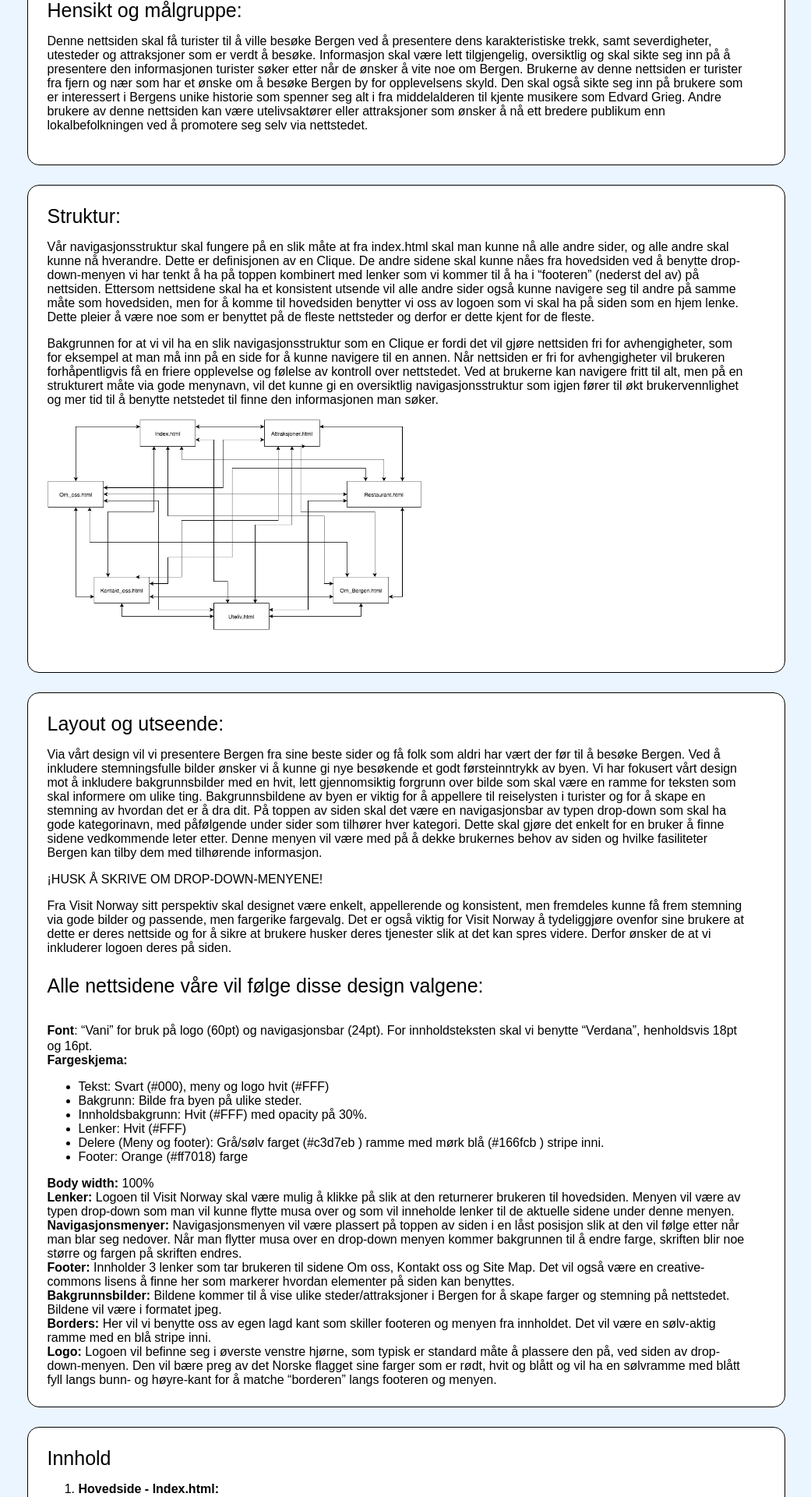
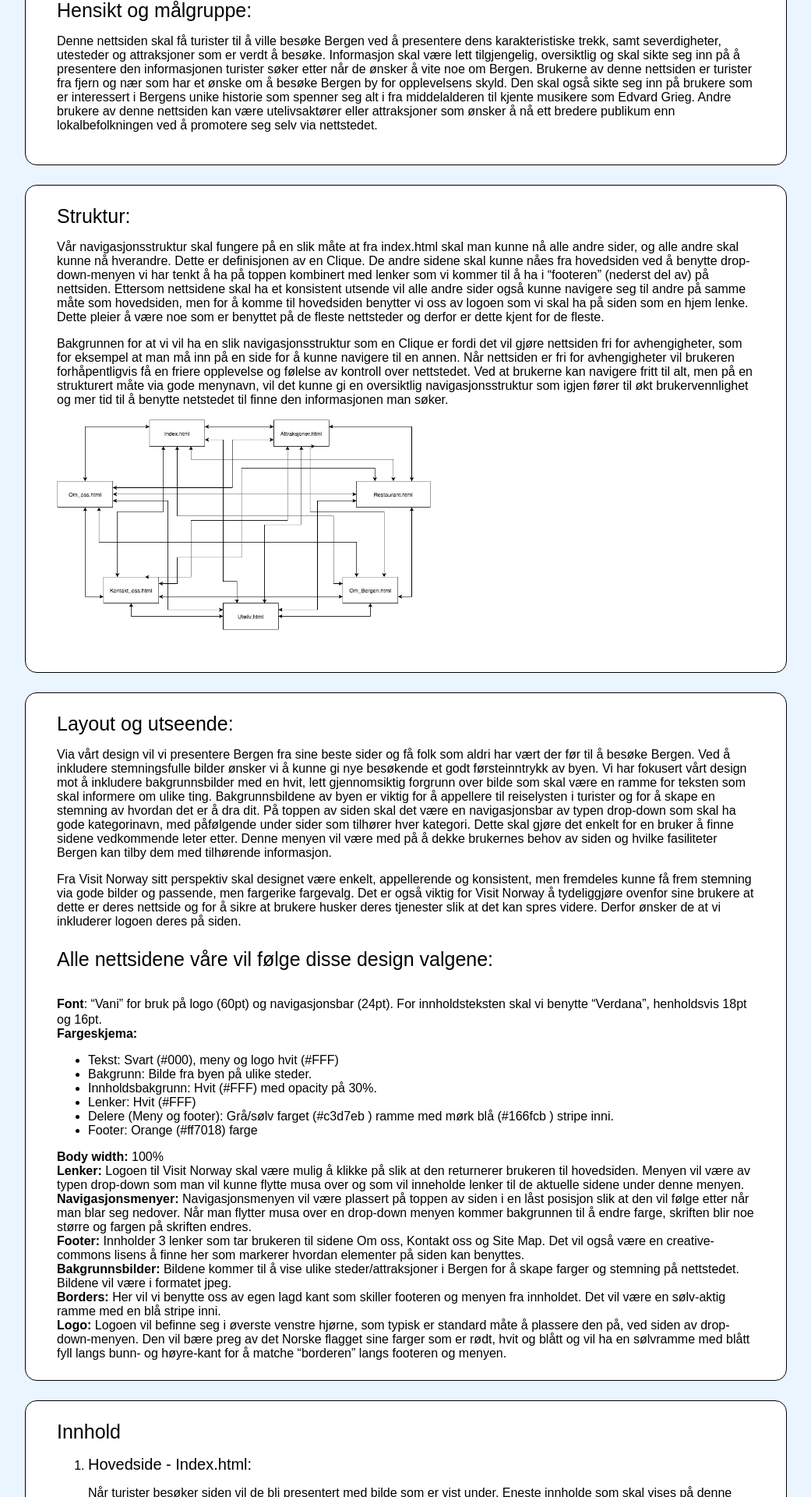
Before and after one commit to MasoomMaham/IT2805, a PHP site: page /P2_design.html in a window 1280 px wide. Shown: the part 520-2440 px from the top of the page at 78% size, without its empty margins (119-1160 px from the left). Run offline with PHP 8.4, Linux system fonts and the light colour scheme.

Commit message:
Changed class name and added css

```diff
--- a/P2_design.html
+++ b/P2_design.html
@@ -11,14 +11,14 @@
 	</div>
 	<div id ="main">
 		<div class="box" id="docDetails">
-			<span>Dokument Detaljer:</span>
+			<span class="title">Dokument Detaljer:</span>
 			<p>P2 Prosjekt Design<br>
 			Andreas N. Digernes, Masoom Maham, Peter H. Osnes & Simon Slyngstad<br>
 			IT2805 12.10.2015</p>
 
 		</div>
 		<div class="box" id="adminDetails">
-			<span>Administrative Detaljer: </span>
+			<span class="title">Administrative Detaljer: </span>
 			<p>Klient: Visit Norway (fiktiv) <br>
 
 			Navn på nettstedet: Vist Bergen <br>
@@ -26,11 +26,11 @@
 			Kontakt person: Hans Petter Aalmo<br></p>
 		</div>
 		<div class="box" id="purpose">
-			<span>Hensikt og målgruppe:</span>
+			<span class="title">Hensikt og målgruppe:</span>
 			<p>Denne nettsiden skal få turister til å ville besøke Bergen ved å presentere dens karakteristiske trekk, samt severdigheter, utesteder og attraksjoner som er verdt å besøke. Informasjon skal være lett tilgjengelig, oversiktlig og skal sikte seg inn på å presentere den informasjonen turister søker etter når de ønsker å vite noe om Bergen. Brukerne av denne nettsiden er turister fra fjern og nær som har et ønske om å besøke Bergen by for opplevelsens skyld. Den skal også sikte seg inn på brukere som er interessert i Bergens unike historie som spenner seg alt i fra middelalderen til kjente musikere som Edvard Grieg. Andre brukere av denne nettsiden kan være utelivsaktører eller attraksjoner som ønsker å nå ett bredere publikum enn lokalbefolkningen ved å promotere seg selv via nettstedet. </p>
 		</div>
 		<div class="box" id="navigation">
-			<span>Struktur: </span>
+			<span class="title">Struktur: </span>
 
 			<p>Vår navigasjonsstruktur skal fungere på en slik måte at fra index.html skal man kunne nå alle andre sider, og alle andre skal kunne nå hverandre. Dette er definisjonen av en Clique. De andre sidene skal kunne nåes fra hovedsiden ved å benytte drop-down-menyen vi har tenkt å ha på toppen kombinert med lenker som vi kommer til å ha i “footeren” (nederst del av) på nettsiden. Ettersom nettsidene skal ha et konsistent utsende vil alle andre sider også kunne navigere seg til andre på samme måte som hovedsiden, men for å komme til hovedsiden benytter vi oss av logoen som vi skal ha på siden som en hjem lenke. Dette pleier å være noe som er benyttet på de fleste nettsteder og derfor er dette kjent for de fleste. </p>
 
@@ -40,15 +40,14 @@
 
 		</div>
 		<div class="box" id="layout">
-			<span>Layout og utseende:</span>
+			<span class="title">Layout og utseende:</span>
 			<p>Via vårt design vil vi presentere Bergen fra sine beste sider og få folk som aldri har vært der før til å besøke Bergen. Ved å inkludere stemningsfulle bilder ønsker vi å kunne gi nye besøkende et godt førsteinntrykk av byen. Vi har fokusert vårt design mot å inkludere bakgrunnsbilder med en hvit, lett gjennomsiktig forgrunn over bilde som skal være en ramme for teksten som skal informere om ulike ting. Bakgrunnsbildene av byen er viktig for å appellere til reiselysten i turister og for å skape en stemning av hvordan det er å dra dit. På toppen av siden skal det være en navigasjonsbar av typen drop-down som skal ha gode kategorinavn, med påfølgende under sider som tilhører hver kategori. Dette skal gjøre det enkelt for en bruker å finne sidene vedkommende leter etter. Denne menyen vil være med på å dekke brukernes behov av siden og hvilke fasiliteter Bergen kan tilby dem med tilhørende informasjon.</p>
 
-			¡HUSK Å SKRIVE OM DROP-DOWN-MENYENE!
 
 
 			<p>Fra Visit Norway sitt perspektiv skal designet være enkelt, appellerende og konsistent, men fremdeles kunne få frem stemning via gode bilder og passende, men fargerike fargevalg. Det er også viktig for Visit Norway å tydeliggjøre ovenfor sine brukere at dette er deres nettside og for å sikre at brukere husker deres tjenester slik at det kan spres videre. Derfor ønsker de at vi inkluderer logoen deres på siden.</p>
 
-			<span><p>Alle nettsidene våre vil følge disse design valgene:</p></span>
+			<span class="title"><p>Alle nettsidene våre vil følge disse design valgene:</p></span>
 			<b>Font</b>: “Vani” for bruk på logo (60pt) og navigasjonsbar (24pt). For innholdsteksten skal vi benytte “Verdana”, henholdsvis 18pt og 16pt. <br>
 
 			<b>Fargeskjema:</b><br>
@@ -80,10 +79,10 @@ stripe inni.
 
 		</div>
 		<div class="box" id="content">
-			<span>Innhold</span>
+			<span class="title">Innhold</span>
 			<ol>
 				<li>
-					<b>Hovedside - Index.html:</b>
+					<span class="listTitle">Hovedside - Index.html:</span>
 					<p>Når turister besøker siden vil de bli presentert med bilde som er vist under. Eneste    innholde som skal vises på denne siden er et slideshow som viser bilder fra Bergen, samt et velkomstord og noen fakta/historie om Bergen. Bildene skal være med på å gi turister en følelse av at de får en opplevelse av byen og skape en stemning som fremmer reiselyst. </p>
 
 					<p>Målet med denne siden er å kunne presentere Bergen på en enkel og oversiktlig måte uten at man skal forville seg i mye informasjon første gang du besøker siden. Den enkle forsiden, sammen med et fargerikt visuelt inntrykk, vil forhåpentligvis gjøre at turister ønsker å finne ut mer om byen. Ved å da ha et design med en meny som konkret beskriver hva informasjon som er tilgjengelig, vil dette gjøre at brukere får et inntrykk av at siden er enkel å ta i bruk. Ved å benytte oss av bilder fra byen ønsker vi å fange brukerens oppmerksomhet. Ved å holde teksten til et minimum vil det øke appelleringsevnen  til bildet. </p>
@@ -91,31 +90,31 @@ stripe inni.
 					<img src="./Images/Forside_visitNorway_medTekstBakgrunn.jpg" alt="Image of the frontpage" width="480" height="270">
 				</li>
 				<li>
-					<b>Om Bergen - Om_Bergen.html</b>
+					<span class="listTitle">Om Bergen - Om_Bergen.html</span>
 					<p>Her kommer utfyllende informasjon om byen til å bli presentert. Det vil være informasjon angående historien og opphavet til byen, samt en beskrivelse over arrangementer byen pleier å arrangere, slik som Tallship’s races, ØL-festival osv. Her kan turister og andre finne informasjon som gjør at de kan planlegge en reise til byen som bidrar til en opplevelse utenom det vanlige byen har å tilby. </p>
 
 					<img src="./Images/Om_Bergen.jpg" alt="Image of the about Bergen page" width="480" height="270">
 				</li>
 				<li>
-					<b>Attraksjoner - Attraksjoner.html:</b>
+					<span class="listTitle">Attraksjoner - Attraksjoner.html:</span>
 					<p>Denne siden vil fokusere på å presentere de ulike attraksjonene i Bergen på en enkel  og oversiktlig måte. Dette blir oppfylt ved at hver attraksjon får sin egen seksjon på hovedsiden attraksjoner. Her blir de presentert med en kort beskrivende tekst som forklarer hva attraksjonen kan tilby. Det vil også være bilder under beskrivelsen som skal være med på å gi et inntrykk av hva man har i vente om man besøker attraksjonen. Under drop-down-menyen Attraksjoner skal man kunne klikke seg inn for å finne mer informasjon om de ulike attraksjonene. Det skal også være mulig ved å kunne klikke på navnet til attraksjonen. Ved å benytte bilder til beskrivelsen ønsker vi å skape en økt interesse for attraksjonen hos våre besøkende. Denne siden vil kunne bidra til at turister som ønsker en rask oversikt over Bergen sine ulike attraksjoner vil kunne finne det her uten å måtte gå mange omveier eller ende opp med å gå seg vill på nettsiden. </p>
 
 					<img src="./Images/Attraksjoner.jpg" alt="Image of the attraction page" width="480" height="270">
 				</li>
 				<li>
-					<b>Restaurant - Restaurant.html:</b>
+					<span class="listTitle">Restaurant - Restaurant.html:</span>
 					<p>Restaurant.html har samme design som den over, forskjellen er at denne siden presenterer restauranter og har en annen overskrift. Denne siden vil også ha javascript innebygd slik at det skal være mulig å sortere restauranter på navn, kategori og pris. På denne siden vil restaurantene kunne promotere seg selv mot et bredere publikum enn bare lokalbefolkningen og det vil for turister være mulig å enkelt få en oversikt over hvilke restauranter som tilbyr hvilke typer mat.   </p>
 
 					<img src="./Images/Restaurant_Bergen.jpg" alt="Image of the resturant page" width="480" height="270">
 				</li>
 				<li>
-					<b>Uteliv - Uteliv.html</b>
+					<span class="listTitle">Uteliv - Uteliv.html</span>
 					<p>Denne siden vil presenteres på samme måte som sidene under Attraksjoner for å få en konsis sammenheng mellom ting byen tilbyr. </p>
 
 					<img src="./Images/uteliv.jpg" alt="Image of the nightlife page" width="480" height="270">
 				</li>
 				<li>
-					<b>Om oss - Om_oss.html</b>
+					<span class="listTitle">Om oss - Om_oss.html</span>
 					<p>Informasjon om Visit Norway. Forklare om hva og hvem Visit Norway er, og hva de gjør. En reise i Norge kan være en dyr affære, og da bør en ikke sette sin lit til hvem som helst. Om oss-siden skal få frem Visit Norways tyngde som formidler av informasjon om reisemål i Norge.</p>
 
 					<p>Siden vil følge samme stil som resten. Bakgrunnsbildet er relatert til Visit Norways opphav.</p>
@@ -123,7 +122,7 @@ stripe inni.
 					<img src="./Images/Om_oss.jpg" alt="Image of the about us page" width="480" height="270">
 				</li>
 				<li>
-					<b>Kontakt oss - Kontakt_oss.html:</b>
+					<span class="listTitle">Kontakt oss - Kontakt_oss.html:</span>
 					<p>Kontakt oss-siden kommer til å inneholde et enkelt kontaktskjema som kan benyttes til å kontakte Visit Norway for mer informasjon, om noe skulle mangle eller det er mer man vil vite. Formen tar inn en e-postadresse som Visit Norway kan sende svaret til, og et større tekstfelt hvor en kan skrive sine spørsmål. Vi har viet en egen side til dette formålet for at brukeren enkelt skal finne frem, og gjøre det klart at her kan en henvende seg - og kun det.</p>
 
 					<p>Siden vil følge samme stil som resten. Bakgrunnsbildet er ganske nøytralt, men kan skape assosiasjoner ved at nordlyset også reiser over distanser, slik som spørsmålene skal.</p>
@@ -131,7 +130,7 @@ stripe inni.
 					<img src="./Images/Kontakt_oss.jpg" alt="Image of the contact us page" width="480" height="270">
 				</li>
 				<li>
-					<b>Site Map - Site_Map.html:</b>
+					<span class="listTitle">Site Map - Site_Map.html:</span>
 					<p>Site_Map.html vil inneholde en oversikt over alle sidene som eksisterer på nettstedet ved å ta i bruk en trestruktur med lenker slik at man kan gå til alle sidene via denne. Målet med denne siden er å kunne gi besøkende en enkel måte å finne frem til sidene de leter etter.   </p>
 
 					<img src="./Images/Site_Map.jpg" alt="Image of the sitemap page" width="480" height="270">
@@ -140,7 +139,7 @@ stripe inni.
 			</ol>
 		</div>
 		<div class="box" id="minReq">
-			<span>Minstekrav:</span>
+			<span class="title">Minstekrav:</span>
 			<p>De fire øverste Javascript-funksjonene lager vi fra bunnen, og i den siste tar vi ibruk et ferdig API.</p>
 
 			<p><b>Drop Down-meny:</b> Vi har valgt å lage en drop down-mey for navigering på nettsiden. Grunnen til at de vi har valgt dette, er at man kan gå til andre sider på en enkel og grei måte uten å måtte tenke på hvilken side man er på. Dette fører til at en bruker kan komme seg til alle sidene på nettsiden uten å måtte gå til en annen spesifikk side først. </p>
@@ -156,7 +155,7 @@ stripe inni.
 
 		</div>
 		<div class="box" id="plan">
-		<span>Plan:</span>
+		<span class="title">Plan:</span>
 			<ul>
 				<li>Index.html</li>
 				<li>Om_Bergen.html</li>
@@ -180,7 +179,7 @@ stripe inni.
 				<li>style.css</li>
 			</ul>
 
-			<span><p>Arbeidsfordeling og frister</p></span>
+			<span class="title"><p>Arbeidsfordeling og frister</p></span>
 
 			<table>
 				<tr>
--- a/style.css
+++ b/style.css
@@ -34,17 +34,20 @@ header {
 	font-size: medium;
 }
 
-span{
+.title{
 	font-size: 25px;
 }
 
-div.box{
+.listTitle{
+	font-size: 20px;
+}
+
+.box{
 	border:solid black 1px;
 	margin: auto;
 	margin-top: 25px;
 	width: 70%;
-	padding: 25px;
-	padding-right: 50px;
+	padding: 25px 40px 25px 40px;
 	background-color: white;
 	border-radius: 15px;
 
```
Also changed, not shown: P1_requirements.html (+7 -7 lines).
